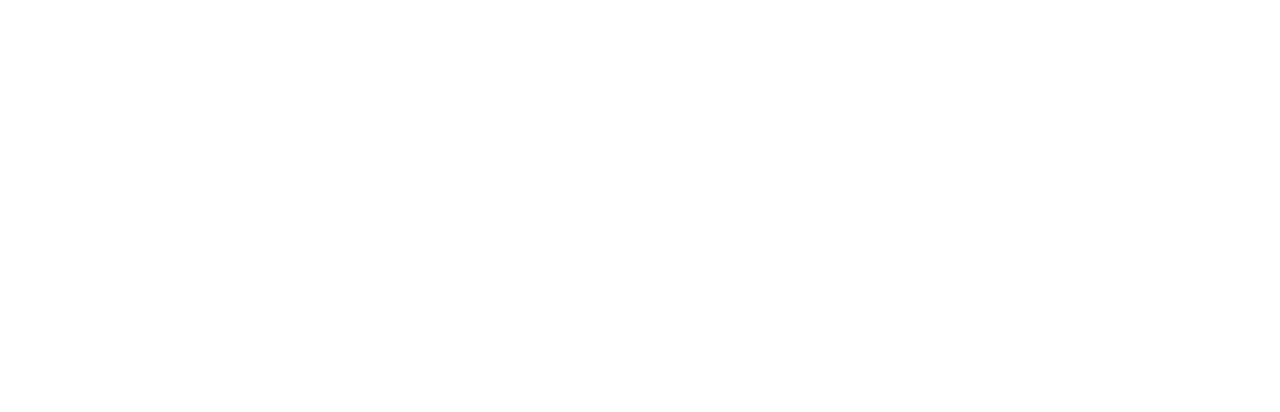
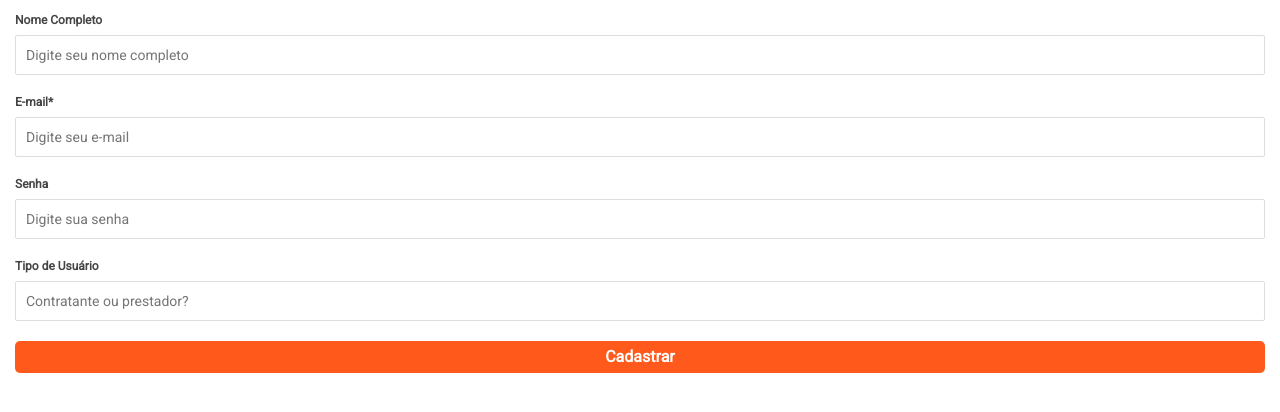
Before and after one commit to brunozn/OxinenIO_API_REST, a React (Create React App) app: page /basic in a window 1280 px wide. Shown: the top 412 px of the page. Built offline with nearby package versions, Linux system fonts and the light colour scheme.

Commit message:
add o endereco do heroku, criando a rota basic

```diff
--- a/package.json
+++ b/package.json
@@ -18,7 +18,7 @@
     "react-scripts": "3.4.1"
   },
   "scripts": {
-    "start": "react-scripts start",
+    "start": "set PORT=3006 && react-scripts start",
     "build": "react-scripts build",
     "test": "react-scripts test",
     "eject": "react-scripts eject"
--- a/src/pages/Login/index.js
+++ b/src/pages/Login/index.js
@@ -1,10 +1,10 @@
 import React, { useState } from 'react';
 import { Link } from 'react-router-dom'
 
-//import api from '../../services/api';
+import api from '../../services/api';
 
 import logo from '../../assets/logo.png';
-import Menu from '../../components/Menu';
+//import Menu from '../../components/Menu';
 
 import './style.css';
 
@@ -15,18 +15,18 @@
     async function handleSubmit(event) {
         event.preventDefault();
 
-        //const response = await api.post('/sessions', { email });
+        const response = await api.post('/login', { email, password });
 
-        //const { _id } = response.data;
+        const { _id } = response.data;
 
-        //localStorage.setItem('user', _id);
+        localStorage.setItem('user', _id);
 
         history.push('/dashboard');
     }
 
     return (
         <>
-        <Menu />
+
             <div className="container">
       <img src={logo} alt="logo" />
       <div className="content">
@@ -49,6 +49,7 @@
             <input
                 type="password"
                 id="password"
+                autocomplete="on"
                 placeholder="Senha"
                 value={password}
                 onChange={event => setPassword(event.target.value)}
--- a/src/pages/Register/RegisterBasic.js
+++ b/src/pages/Register/RegisterBasic.js
@@ -20,10 +20,13 @@
     data.append('password', password);
     data.append('TypeUser', TypeUser);
 
+    console.log("chamando o axios")
 
-    await api.post('/spots', data);
+    await api.post('/users', data);
 
-    history.push('/dashboard');
+    console.log("chamando o axios", data)
+
+    //history.push('/dashboard');
   }
 
   return (
@@ -63,6 +66,7 @@
             onChange={event => setTypeUser(event.target.value)}
           />
           { /* <button type="submit" className="btn">Cadastrar</button>  */}
+          <button type="submit" className="btn">Cadastrar</button>
 
         </form>
       </div>
--- a/src/routes.js
+++ b/src/routes.js
@@ -5,6 +5,7 @@
 import Dashboard from './pages/Dashboard';
 import New from './pages/New';
 import Home from './pages/home';
+import RegisterBasic from './pages/Register/RegisterBasic';
 
 import Register from './pages/Register/index';
 
@@ -17,6 +18,7 @@
             <Route path="/new" component={New}/>
             <Route path="/home" component={Home} />
             <Route path="/register" component={Register} />
+            <Route path="/basic" component={RegisterBasic} />
         </Switch>
         </BrowserRouter>
     );
--- a/src/services/api.js
+++ b/src/services/api.js
@@ -1,7 +1,8 @@
 import axios from 'axios';
 
 const api = axios.create({
-    baseURL: 'http://localhost:3001',
+    //baseURL: 'http://localhost:3001',
+    baseURL: 'http://oxigenioapi.herokuapp.com',
 });
 
 export default api;
```
